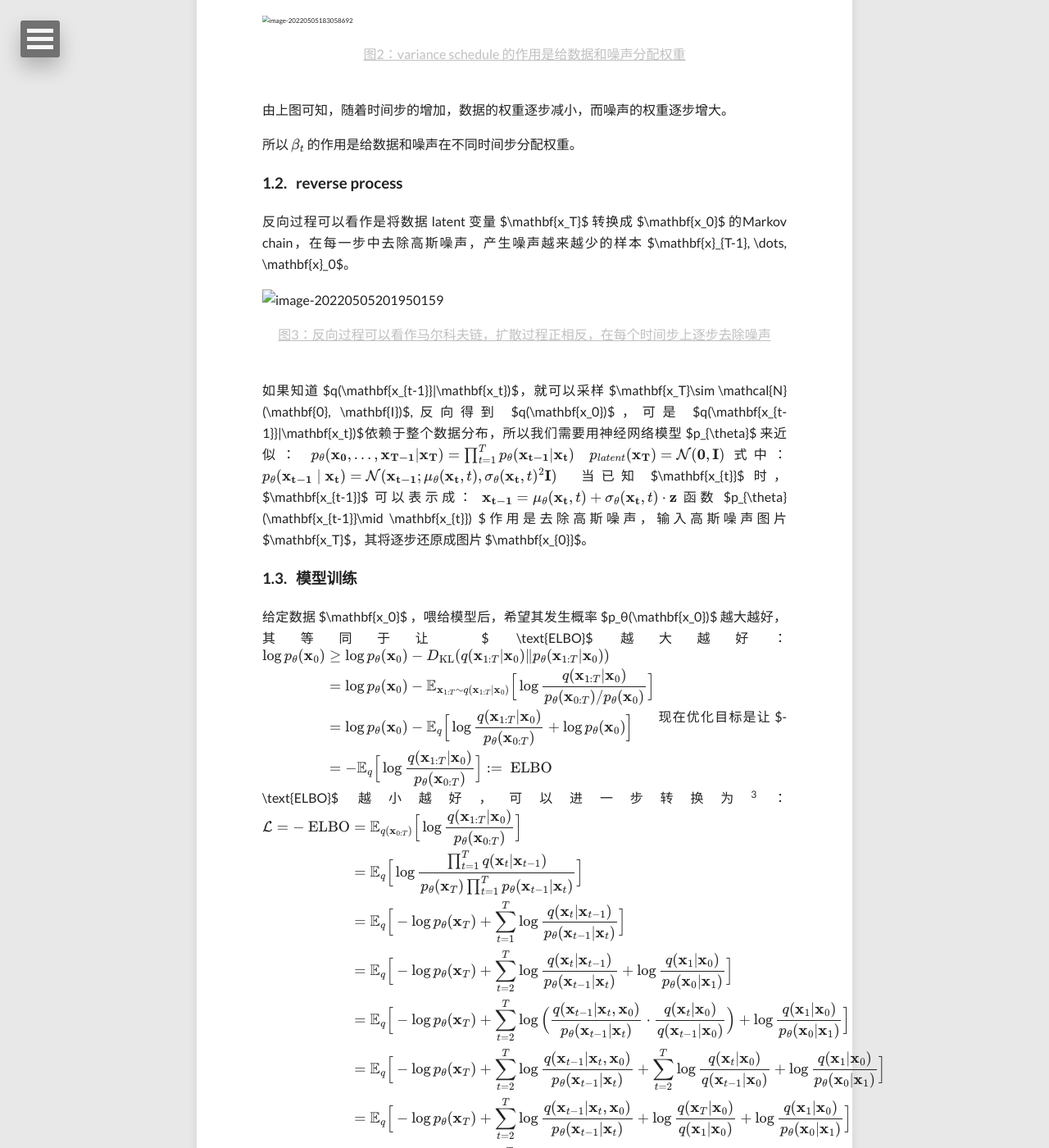
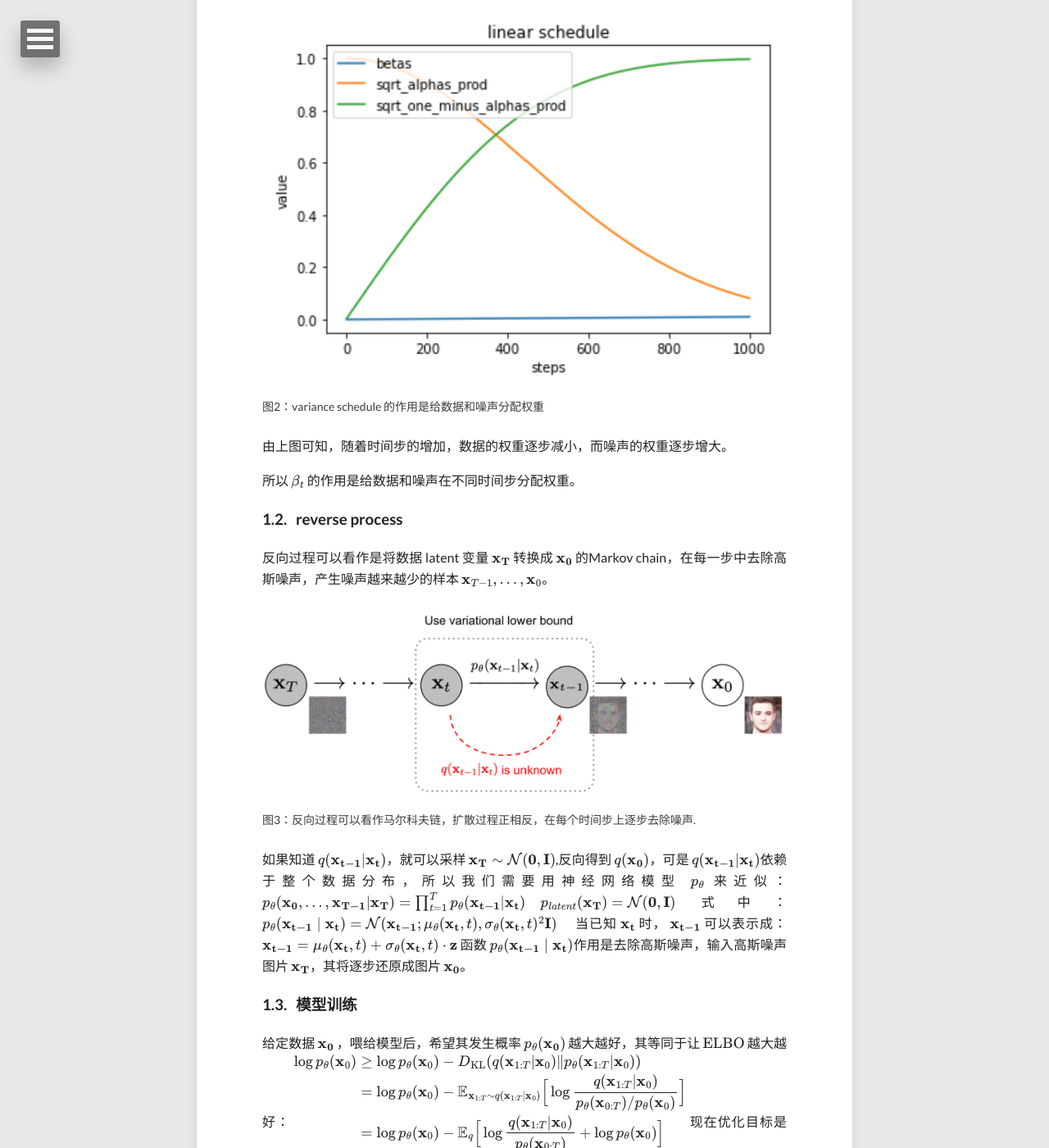
Before and after one commit to JuewenPeng/sunlin-ai.github.io, a Jekyll site: the page built from _posts/2022-05-28-DDPM.md, in a window 1280 px wide and 1400 px high, scrolled down 2103 px. Shown: the whole window at 82% size. Built offline with Jekyll 4.4.1, drawn with Linux system fonts in a browser that asks for light colours; nearby versions of some CDN libraries; formulas are drawn with MathJax 3; comment, search, counter and statistics services are not loaded; some of the changed text lies outside the part shown.

Commit message:
Update 2022-05-28-DDPM.md

```diff
--- a/_posts/2022-05-28-DDPM.md
+++ b/_posts/2022-05-28-DDPM.md
@@ -70,10 +70,8 @@ $$
 
 因为 $$\mathbf{z}\sim \mathcal{N}(\mathbf{0}, \mathbf{I})$$， 所以：
 $$
-\begin{aligned}
-&\sqrt{\alpha_2 - \alpha_1\alpha_2 }{\mathbf{z}}_{0}\sim \mathcal{N}(\mathbf{0}, (\alpha_2 - \alpha_1\alpha_2)\mathbf{I})\\
-&\sqrt{1 - \alpha_2 }{\mathbf{z}}_{1}\sim \mathcal{N}(\mathbf{0}, (1 -\alpha_2)\mathbf{I})
-\end{aligned}
+\sqrt{\alpha_2 - \alpha_1\alpha_2 }{\mathbf{z}}_{0}\sim \mathcal{N}(\mathbf{0}, (\alpha_2 - \alpha_1\alpha_2)\mathbf{I})\\
+\sqrt{1 - \alpha_2 }{\mathbf{z}}_{1}\sim \mathcal{N}(\mathbf{0}, (1 -\alpha_2)\mathbf{I})
 $$
 2个高斯分布相加依然是高斯分布，所以：
 $$
@@ -110,32 +108,25 @@ $$
 
 如果 $$\beta_t$$ 线性值，则$$\sqrt{\bar{\alpha}_t}$$ 和 $$\sqrt{1 - \bar{\alpha}_t}$$  随着时间步的曲线如下：
 
-<img src="../images/image-20220505183058692.png" alt="image-20220505183058692" style="zoom:50%;" />
+<figure>
+  <img src="/images/image-20220505183058692.png">
+  <figcaption>图2：variance schedule 的作用是给数据和噪声分配权重</figcaption>
+</figure>
 
-<div>
-    <center style="color:#C0C0C0;text-decoration:underline">
-        图2：variance schedule 的作用是给数据和噪声分配权重
-    </center>
-    <br>
-</div>
 由上图可知，随着时间步的增加，数据的权重逐步减小，而噪声的权重逐步增大。
 
 所以 $$\beta_t$$ 的作用是给数据和噪声在不同时间步分配权重。
 
 ### <a name="reverse process"></a> reverse process
 
-反向过程可以看作是将数据 latent 变量 $\mathbf{x_T}$ 转换成 $\mathbf{x_0}$ 的Markov chain，在每一步中去除高斯噪声，产生噪声越来越少的样本 $\mathbf{x}_{T-1}, \dots, \mathbf{x}_0$。
+反向过程可以看作是将数据 latent 变量 $$\mathbf{x_T}$$ 转换成 $$\mathbf{x_0}$$ 的Markov chain，在每一步中去除高斯噪声，产生噪声越来越少的样本 $$\mathbf{x}_{T-1}, \dots, \mathbf{x}_0$$。
+<figure>
+  <img src="/images/image-20220505201950159.png">
+  <figcaption>图3：反向过程可以看作马尔科夫链，扩散过程正相反，在每个时间步上逐步去除噪声.</figcaption>
+</figure>
 
-![image-20220505201950159](../images/image-20220505201950159.png)
 
-<div>
-    <center style="color:#C0C0C0;text-decoration:underline">
-        图3：反向过程可以看作马尔科夫链，扩散过程正相反，在每个时间步上逐步去除噪声
-    </center>
-    <br>
-</div>
-
-如果知道 $q(\mathbf{x_{t-1}}|\mathbf{x_t})$，就可以采样 $\mathbf{x_T}\sim \mathcal{N}(\mathbf{0}, \mathbf{I})$,反向得到 $q(\mathbf{x_0})$，可是 $q(\mathbf{x_{t-1}}|\mathbf{x_t})$依赖于整个数据分布，所以我们需要用神经网络模型 $p_{\theta}$ 来近似：
+如果知道 $$q(\mathbf{x_{t-1}}|\mathbf{x_t})$$，就可以采样 $$\mathbf{x_T}\sim \mathcal{N}(\mathbf{0}, \mathbf{I})$$,反向得到 $$q(\mathbf{x_0})$$，可是 $$q(\mathbf{x_{t-1}}|\mathbf{x_t})$$依赖于整个数据分布，所以我们需要用神经网络模型 $$p_{\theta}$$ 来近似：
 $$
 p_{\theta}(\mathbf{x_0},\ldots,\mathbf{x_{T-1}} \vert \mathbf{x_T}) = \prod^T_{t=1} p_\theta(\mathbf{x_{t-1}} \vert \mathbf{x_{t}}) \quad p_{latent}(\mathbf{x_T})=\mathcal{N}(\mathbf{0}, \mathbf{I})
 $$
@@ -143,17 +134,17 @@ $$
 $$
 p_{\theta}(\mathbf{x_{t-1}} \mid \mathbf{x_{t}}) = \mathcal{N}(\mathbf{x_{t-1}}; \mu_{\theta}(\mathbf{x_{t}},t) ,\sigma_{\theta}(\mathbf{x_{t}},t)^2\mathbf{I}) \quad
 $$
-当已知 $\mathbf{x_{t}}$ 时， $\mathbf{x_{t-1}}$ 可以表示成：
+当已知 $$\mathbf{x_{t}}$$ 时， $$\mathbf{x_{t-1}}$$ 可以表示成：
 $$
 \mathbf{x_{t-1}} =\mu_{\theta}(\mathbf{x_{t}},t) + \sigma_{\theta}(\mathbf{x_{t}},t)\cdot \mathbf{z}
 $$
-函数 $p_{\theta}(\mathbf{x_{t-1}}\mid \mathbf{x_{t}}) $作用是去除高斯噪声，输入高斯噪声图片 $\mathbf{x_T}$，其将逐步还原成图片 $\mathbf{x_{0}}$。
+函数 $$p_{\theta}(\mathbf{x_{t-1}}\mid \mathbf{x_{t}}) $$作用是去除高斯噪声，输入高斯噪声图片 $$\mathbf{x_T}$$，其将逐步还原成图片 $$\mathbf{x_{0}}$$。
 
 
 
 ### <a name="train"></a> 模型训练
 
-给定数据 $\mathbf{x_0}$ ，喂给模型后，希望其发生概率 $p_θ(\mathbf{x_0})$ 越大越好，其等同于让 $ \text{ELBO}$ 越大越好：
+给定数据 $$\mathbf{x_0}$$ ，喂给模型后，希望其发生概率 $$p_θ(\mathbf{x_0})$$ 越大越好，其等同于让 $$ \text{ELBO}$$ 越大越好：
 $$
 \begin{aligned}
 \log p_{\theta}(\mathbf{x}_0)
@@ -163,7 +154,7 @@ $$
 &= -\mathbb{E}_q \Big[ \log \frac{q(\mathbf{x}_{1:T}\vert\mathbf{x}_0)}{p_\theta(\mathbf{x}_{0:T})} \Big]:=\text { ELBO}
 \end{aligned}
 $$
-现在优化目标是让 $-\text{ELBO}$ 越小越好，可以进一步转换为[^3]：
+现在优化目标是让 $$-\text{ELBO}$$ 越小越好，可以进一步转换为[^3]：
 $$
 \begin{aligned}
 \mathcal{L}=-\text { ELBO}
@@ -218,15 +209,15 @@ $$
 $$
 \mathbf{x_0} =  \frac{\mathbf{x_t}-\sqrt{1 - \bar{\alpha}_t}\mathbf{z}}{\sqrt{\bar{\alpha_t}}}
 $$
-将 $\mathbf{x_0}$ 代入 $\tilde{\mu_{t}}$ 可进一步得：
+将 $$\mathbf{x_0}$$ 代入 $$\tilde{\mu_{t}}$$ 可进一步得：
 $$
 \tilde{\boldsymbol{\mu}}_{t}\left(\mathbf{x_{t}}, t\right)=\frac{1}{\sqrt{\alpha_{t}}}\left(\mathbf{x_{t}}-\frac{\beta_{t}}{\sqrt{1-\bar{\alpha}_{t}}} \mathbf{z}\right)
 $$
- **（2） $p_\theta(\mathbf{x_{t-1}} \mid \mathbf{x_{t}})$**
+ **（2） $$p_\theta(\mathbf{x_{t-1}} \mid \mathbf{x_{t}})$$**
 $$
 p_\theta(\mathbf{x}_{t-1} \mid \mathbf{x}_{t}) = \mathcal{N}(\mathbf{x}_{t-1}; \mu_{\theta}(\mathbf{x}_{t},t) ,\sigma_{\theta}(\mathbf{x}_{t},t)^2\mathbf{I}) \quad
 $$
-**为做简化，将$\sigma_{\theta}(\mathbf{x_{t}},t)^2$ 设置成时间相关但是不用学习的参数，即 $\sigma^2_{t}$**。
+**为做简化，将$$\sigma_{\theta}(\mathbf{x_{t}},t)^2$$ 设置成时间相关但是不用学习的参数，即 $$\sigma^2_{t}$$**。
 
 一般将 $\sigma_{t}^2$ 设置成 $\beta_{t}$ 或者 $\tilde{\beta_{t}}$ 。
 
```
Also changed, not shown: other parts of _posts/2022-05-28-DDPM.md (+1 -1 lines).
